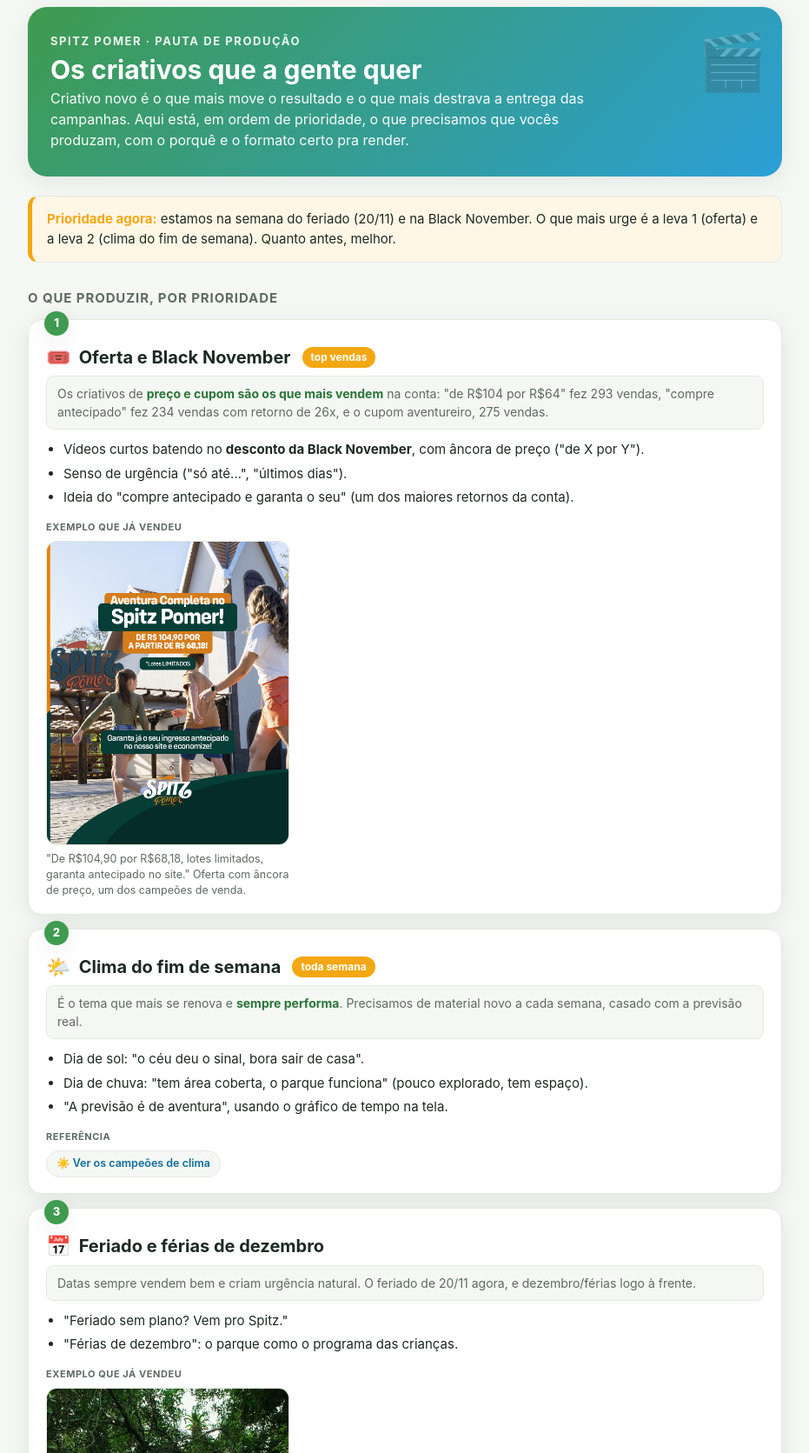
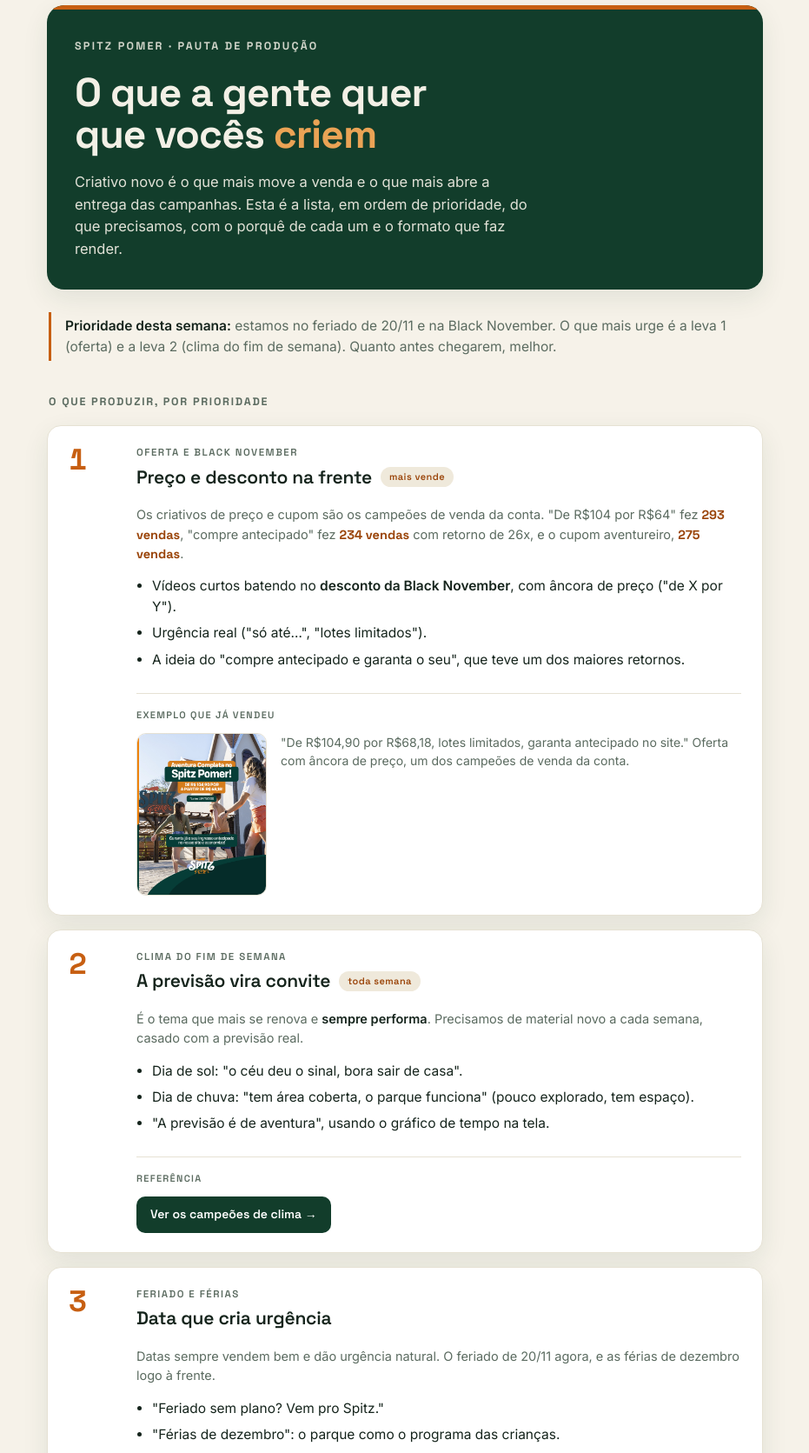
Before and after one commit to cardo-jpg/spitz-pauta-criativos, a plain HTML site: page index.html in a window 1280 px wide. Shown: the part 20-1691 px from the top of the page at 87% size, without its empty margins (174-1105 px from the left). Drawn offline with Linux system fonts and the light colour scheme.

Commit message:
Redesign com identidade Spitz (verde pinho + laranja)

```diff
--- a/index.html
+++ b/index.html
@@ -1,179 +1,252 @@
-<!doctype html>
-<html lang="pt-BR">
-<head>
-<meta charset="utf-8">
-<meta name="viewport" content="width=device-width, initial-scale=1">
+<meta name="claude:viewport-fit-sides" content="cover">
 <title>Pauta de Criativos</title>
+<link rel="preconnect" href="https://fonts.googleapis.com">
+<link rel="preconnect" href="https://fonts.gstatic.com" crossorigin>
+<link rel="stylesheet" href="https://fonts.googleapis.com/css2?family=Space+Grotesk:wght@500;600;700&family=Inter:wght@400;500;600&display=swap">
 <style>
+  /* Layout: pine-green brand hero; cream reading column; priority items as a numbered
+     editorial list; real creative refs as framed figures; specs grid; cadence band. */
   :root{
-    --bg:#f4f7f3; --card:#ffffff; --ink:#1c2a22; --muted:#5d6b61;
-    --line:#e3eadf; --sky:#2b9fd6; --sky-ink:#0d6d9c;
-    --sun:#f3a712; --grass:#3f9b4f; --grass-ink:#2c7439;
-    --warm:#fff6e6; --shadow:0 6px 24px rgba(28,42,34,.08);
+    --bg:#f6f2e9; --surface:#ffffff; --ink:#15241c; --muted:#5b6b60; --line:#e6e1d3;
+    --pine:#123d2b; --pine-ink:#f3f0e6; --orange:#c75f12; --orange-ink:#9a4409;
+    --orange-soft:#eaa355; --chip:#efe9db; --shadow:0 10px 30px rgba(18,61,43,.09);
+    --display:"Space Grotesk",system-ui,sans-serif;
+    --body:"Inter",system-ui,-apple-system,Segoe UI,Roboto,sans-serif;
   }
   @media (prefers-color-scheme:dark){
     :root:not([data-theme="light"]){
-      --bg:#121712; --card:#1b221b; --ink:#e9efe7; --muted:#9fb0a2;
-      --line:#2b352b; --sky:#4fb6e6; --sky-ink:#8fd3f2; --sun:#f6bb4a;
-      --grass:#5bc06d; --grass-ink:#9ee3a8; --warm:#2a2515; --shadow:0 6px 24px rgba(0,0,0,.35);
+      --bg:#10150f; --surface:#19201a; --ink:#edf1e9; --muted:#9bac9f; --line:#2a332a;
+      --pine:#14402e; --pine-ink:#f3f0e6; --orange:#e2832f; --orange-ink:#f0b878;
+      --orange-soft:#f0b878; --chip:#232c23; --shadow:0 10px 30px rgba(0,0,0,.4); color-scheme:dark;
     }
   }
   :root[data-theme="dark"]{
-    --bg:#121712; --card:#1b221b; --ink:#e9efe7; --muted:#9fb0a2;
-    --line:#2b352b; --sky:#4fb6e6; --sky-ink:#8fd3f2; --sun:#f6bb4a;
-    --grass:#5bc06d; --grass-ink:#9ee3a8; --warm:#2a2515; --shadow:0 6px 24px rgba(0,0,0,.35);
+    --bg:#10150f; --surface:#19201a; --ink:#edf1e9; --muted:#9bac9f; --line:#2a332a;
+    --pine:#14402e; --pine-ink:#f3f0e6; --orange:#e2832f; --orange-ink:#f0b878;
+    --orange-soft:#f0b878; --chip:#232c23; --shadow:0 10px 30px rgba(0,0,0,.4); color-scheme:dark;
   }
   *{box-sizing:border-box}
-  body{margin:0;background:var(--bg);color:var(--ink);
-    font-family:-apple-system,BlinkMacSystemFont,"Segoe UI",Roboto,Helvetica,Arial,sans-serif;
-    line-height:1.5;-webkit-font-smoothing:antialiased}
-  .wrap{max-width:900px;margin:0 auto;padding:28px 16px 64px}
-  header.hero{background:linear-gradient(135deg,var(--grass) 0%,var(--sky) 100%);
-    color:#fff;border-radius:22px;padding:30px 26px;box-shadow:var(--shadow);position:relative;overflow:hidden}
-  header.hero::after{content:"🎬";position:absolute;right:18px;top:14px;font-size:64px;opacity:.22}
-  .kicker{font-size:13px;letter-spacing:.12em;text-transform:uppercase;font-weight:700;opacity:.9}
-  header.hero h1{margin:.2em 0 .15em;font-size:30px;line-height:1.1}
-  header.hero p{margin:0;max-width:62ch;font-size:16px;opacity:.96}
-  .banner{background:var(--warm);border:1px solid var(--line);border-left:5px solid var(--sun);
-    border-radius:12px;padding:15px 17px;margin:22px 0;font-size:15px}
-  .banner b{color:var(--sun)}
-  h2{font-size:15px;letter-spacing:.06em;text-transform:uppercase;color:var(--muted);margin:30px 0 12px;font-weight:700}
-  .card{background:var(--card);border:1px solid var(--line);border-radius:16px;padding:20px 20px 18px;
-    box-shadow:var(--shadow);margin-bottom:16px;position:relative}
-  .card .num{position:absolute;top:-10px;left:18px;background:var(--grass);color:#fff;font-weight:800;
-    font-size:13px;width:28px;height:28px;border-radius:50%;display:grid;place-items:center;box-shadow:var(--shadow)}
-  .card h3{margin:6px 0 4px;font-size:20px;display:flex;align-items:center;gap:9px}
-  .card .em{font-size:23px}
-  .why{font-size:14px;color:var(--muted);margin:0 0 12px;background:var(--bg);border-radius:9px;padding:9px 12px;
-    border:1px solid var(--line)}
-  .why b{color:var(--grass-ink)}
-  .card ul{margin:0;padding-left:20px}
-  .card li{margin:5px 0;font-size:15px}
-  .refs{margin-top:14px;display:flex;flex-wrap:wrap;gap:8px}
-  .refs .lbl{width:100%;font-size:11px;text-transform:uppercase;letter-spacing:.05em;color:var(--muted);font-weight:700}
-  .reflink{display:inline-flex;align-items:center;gap:5px;font-size:12.5px;font-weight:600;text-decoration:none;
-    color:var(--sky-ink);background:var(--bg);border:1px solid var(--line);border-radius:999px;padding:5px 11px}
-  .reflink:hover{border-color:var(--sky)}
-  .refimg{margin:0;max-width:280px}
-  .refimg img{width:100%;border-radius:12px;display:block;border:1px solid var(--line)}
-  .refimg figcaption{font-size:12.5px;color:var(--muted);margin-top:7px;line-height:1.45}
-  .pill{display:inline-block;font-size:12px;font-weight:700;color:#fff;background:var(--sun);
-    border-radius:999px;padding:3px 10px;margin-left:4px;vertical-align:middle}
-  .specs{display:grid;grid-template-columns:repeat(auto-fit,minmax(220px,1fr));gap:12px}
-  .spec{background:var(--card);border:1px solid var(--line);border-radius:13px;padding:14px 16px;box-shadow:var(--shadow)}
-  .spec b{display:block;color:var(--sky-ink);font-size:15px;margin-bottom:3px}
+  body{margin:0;background:var(--bg);color:var(--ink);font-family:var(--body);
+    line-height:1.55;-webkit-font-smoothing:antialiased;font-size:16px}
+  .wrap{max-width:860px;margin:0 auto;
+    padding-left:max(18px,env(safe-area-inset-left,0px));
+    padding-right:max(18px,env(safe-area-inset-right,0px));
+    padding-block:26px 60px}
+  h1,h2,h3,.eyebrow,.num,.stat b{font-family:var(--display)}
+
+  /* hero */
+  .hero{background:var(--pine);color:var(--pine-ink);border-radius:20px;
+    padding:38px 32px 34px;position:relative;overflow:hidden;box-shadow:var(--shadow)}
+  .hero::before{content:"";position:absolute;inset:0 0 auto 0;height:5px;background:var(--orange)}
+  .brand{font-family:var(--display);font-weight:700;letter-spacing:.18em;font-size:12.5px;
+    text-transform:uppercase;opacity:.85;margin-bottom:20px}
+  .hero h1{margin:0;font-size:clamp(30px,6vw,46px);line-height:1.04;font-weight:700;
+    letter-spacing:-.02em;text-wrap:balance;max-width:16ch}
+  .hero h1 em{font-style:normal;color:var(--orange-soft)}
+  .hero p{margin:18px 0 0;font-size:16.5px;max-width:52ch;opacity:.92}
+
+  /* intro / priority banner */
+  .lead{display:flex;gap:14px;align-items:flex-start;margin:26px 2px 8px;
+    border-left:3px solid var(--orange);padding:4px 0 4px 16px}
+  .lead p{margin:0;font-size:15.5px;color:var(--muted)}
+  .lead b{color:var(--ink)}
+
+  .section-label{font-family:var(--display);font-weight:700;font-size:12.5px;letter-spacing:.14em;
+    text-transform:uppercase;color:var(--muted);margin:38px 2px 16px}
+
+  /* priority items */
+  .item{background:var(--surface);border:1px solid var(--line);border-radius:16px;
+    box-shadow:var(--shadow);margin-bottom:16px;overflow:hidden}
+  .item-in{display:grid;grid-template-columns:58px 1fr;gap:4px 20px;padding:22px 24px}
+  .num{grid-row:1/3;font-size:34px;font-weight:700;color:var(--orange);line-height:1;
+    font-variant-numeric:tabular-nums}
+  .eyebrow{font-family:var(--display);font-weight:600;font-size:11.5px;letter-spacing:.13em;
+    text-transform:uppercase;color:var(--muted)}
+  .item h3{margin:3px 0 0;font-size:21px;font-weight:600;letter-spacing:-.01em;display:flex;
+    align-items:center;gap:10px;flex-wrap:wrap}
+  .tag{font-family:var(--display);font-size:11px;font-weight:600;letter-spacing:.04em;
+    color:var(--orange-ink);background:var(--chip);border-radius:999px;padding:3px 10px}
+  .item-body{grid-column:2}
+  .why{font-size:14.5px;color:var(--muted);margin:12px 0 14px}
+  .why b{color:var(--ink)}
+  .why .big{color:var(--orange-ink);font-family:var(--display);font-weight:700}
+  .item ul{margin:0;padding-left:18px}
+  .item li{margin:6px 0;font-size:15.5px}
+  .item li b{font-weight:600}
+
+  /* reference figure */
+  .ref{grid-column:2;margin-top:16px;padding-top:16px;border-top:1px solid var(--line);
+    display:flex;gap:16px;align-items:flex-start;flex-wrap:wrap}
+  .ref .cap{font-family:var(--display);font-weight:600;font-size:11px;letter-spacing:.12em;
+    text-transform:uppercase;color:var(--muted);width:100%;margin-bottom:-4px}
+  .ref img{width:150px;max-width:40vw;border-radius:11px;border:1px solid var(--line);display:block}
+  .ref figcaption{flex:1;min-width:180px;font-size:14px;color:var(--muted);line-height:1.5}
+  .ref figure{margin:0;display:contents}
+  .reflink{display:inline-flex;align-items:center;gap:7px;font-family:var(--display);font-weight:600;
+    font-size:14px;text-decoration:none;color:var(--surface);background:var(--pine);
+    border-radius:10px;padding:10px 16px}
+  .reflink:hover{background:var(--orange)}
+
+  /* specs */
+  .specs{display:grid;grid-template-columns:repeat(auto-fit,minmax(230px,1fr));gap:1px;
+    background:var(--line);border:1px solid var(--line);border-radius:16px;overflow:hidden}
+  .spec{background:var(--surface);padding:18px 20px}
+  .spec b{display:block;font-family:var(--display);font-weight:600;font-size:15px;margin-bottom:4px}
   .spec span{font-size:13.5px;color:var(--muted)}
-  .cad{background:linear-gradient(135deg,var(--sun) 0%,var(--grass) 100%);color:#fff;border-radius:16px;
-    padding:20px 22px;box-shadow:var(--shadow);margin-top:10px}
-  .cad h3{margin:0 0 6px;font-size:19px}
-  .cad p{margin:0;font-size:15px;opacity:.96}
+
+  /* cadence */
+  .cadence{background:var(--pine);color:var(--pine-ink);border-radius:16px;padding:26px 28px;
+    margin-top:18px;box-shadow:var(--shadow)}
+  .cadence .eyebrow{color:var(--orange-soft);opacity:.95}
+  .cadence h3{margin:6px 0 8px;font-size:20px;font-weight:600;color:var(--pine-ink)}
+  .cadence p{margin:0;font-size:15.5px;opacity:.92;max-width:60ch}
+
   footer{margin-top:40px;text-align:center;color:var(--muted);font-size:13px}
-  @media(max-width:560px){header.hero h1{font-size:25px}}
+
+  @media(max-width:520px){
+    .hero{padding:30px 22px}
+    .item-in{grid-template-columns:44px 1fr;padding:20px 18px;gap:4px 14px}
+    .num{font-size:28px}
+    .ref img{width:120px}
+  }
 </style>
-</head>
-<body>
+
 <div class="wrap">
 
   <header class="hero">
-    <div class="kicker">Spitz Pomer · Pauta de produção</div>
-    <h1>Os criativos que a gente quer</h1>
-    <p>Criativo novo é o que mais move o resultado e o que mais destrava a entrega das campanhas. Aqui está, em ordem de prioridade, o que precisamos que vocês produzam, com o porquê e o formato certo pra render.</p>
+    <div class="brand">Spitz Pomer &middot; Pauta de produção</div>
+    <h1>O que a gente quer que vocês <em>criem</em></h1>
+    <p>Criativo novo é o que mais move a venda e o que mais abre a entrega das campanhas. Esta é a lista, em ordem de prioridade, do que precisamos, com o porquê de cada um e o formato que faz render.</p>
   </header>
 
-  <div class="banner">
-    <b>Prioridade agora:</b> estamos na semana do feriado (20/11) e na Black November. O que mais urge é a leva 1 (oferta) e a leva 2 (clima do fim de semana). Quanto antes, melhor.
+  <div class="lead">
+    <p><b>Prioridade desta semana:</b> estamos no feriado de 20/11 e na Black November. O que mais urge é a leva 1 (oferta) e a leva 2 (clima do fim de semana). Quanto antes chegarem, melhor.</p>
   </div>
 
-  <h2>O que produzir, por prioridade</h2>
+  <div class="section-label">O que produzir, por prioridade</div>
 
-  <div class="card">
+  <article class="item">
+    <div class="item-in">
       <div class="num">1</div>
-    <h3><span class="em">🎟️</span> Oferta e Black November <span class="pill">top vendas</span></h3>
-    <p class="why">Os criativos de <b>preço e cupom são os que mais vendem</b> na conta: "de R$104 por R$64" fez 293 vendas, "compre antecipado" fez 234 vendas com retorno de 26x, e o cupom aventureiro, 275 vendas.</p>
+      <div>
+        <div class="eyebrow">Oferta e Black November</div>
+        <h3>Preço e desconto na frente <span class="tag">mais vende</span></h3>
+      </div>
+      <div class="item-body">
+        <p class="why">Os criativos de preço e cupom são os campeões de venda da conta. "De R$104 por R$64" fez <span class="big">293 vendas</span>, "compre antecipado" fez <span class="big">234 vendas</span> com retorno de 26x, e o cupom aventureiro, <span class="big">275 vendas</span>.</p>
         <ul>
           <li>Vídeos curtos batendo no <b>desconto da Black November</b>, com âncora de preço ("de X por Y").</li>
-      <li>Senso de urgência ("só até…", "últimos dias").</li>
-      <li>Ideia do "compre antecipado e garanta o seu" (um dos maiores retornos da conta).</li>
+          <li>Urgência real ("só até…", "lotes limitados").</li>
+          <li>A ideia do "compre antecipado e garanta o seu", que teve um dos maiores retornos.</li>
         </ul>
-    <div class="refs">
-      <span class="lbl">Exemplo que já vendeu</span>
-      <figure class="refimg">
-        <img src="capas_ref/oferta_104.jpg" alt="Criativo de oferta campeao" loading="lazy">
-        <figcaption>"De R$104,90 por R$68,18, lotes limitados, garanta antecipado no site." Oferta com âncora de preço, um dos campeões de venda.</figcaption>
+      </div>
+      <div class="ref">
+        <span class="cap">Exemplo que já vendeu</span>
+        <figure>
+          <img src="capas_ref/oferta_104.jpg" alt="Criativo de oferta campeao do Spitz">
+          <figcaption>"De R$104,90 por R$68,18, lotes limitados, garanta antecipado no site." Oferta com âncora de preço, um dos campeões de venda da conta.</figcaption>
         </figure>
       </div>
     </div>
+  </article>
 
-  <div class="card">
+  <article class="item">
+    <div class="item-in">
       <div class="num">2</div>
-    <h3><span class="em">🌤️</span> Clima do fim de semana <span class="pill">toda semana</span></h3>
+      <div>
+        <div class="eyebrow">Clima do fim de semana</div>
+        <h3>A previsão vira convite <span class="tag">toda semana</span></h3>
+      </div>
+      <div class="item-body">
         <p class="why">É o tema que mais se renova e <b>sempre performa</b>. Precisamos de material novo a cada semana, casado com a previsão real.</p>
         <ul>
           <li>Dia de sol: "o céu deu o sinal, bora sair de casa".</li>
           <li>Dia de chuva: "tem área coberta, o parque funciona" (pouco explorado, tem espaço).</li>
           <li>"A previsão é de aventura", usando o gráfico de tempo na tela.</li>
         </ul>
-    <div class="refs">
-      <span class="lbl">Referência</span>
-      <a class="reflink" href="https://cardo-jpg.github.io/spitz-clima/" target="_blank" rel="noopener">☀️ Ver os campeões de clima</a>
+      </div>
+      <div class="ref">
+        <span class="cap">Referência</span>
+        <a class="reflink" href="https://cardo-jpg.github.io/spitz-clima/" target="_blank" rel="noopener">Ver os campeões de clima &rarr;</a>
       </div>
     </div>
+  </article>
 
-  <div class="card">
+  <article class="item">
+    <div class="item-in">
       <div class="num">3</div>
-    <h3><span class="em">📅</span> Feriado e férias de dezembro</h3>
-    <p class="why">Datas sempre vendem bem e criam urgência natural. O feriado de 20/11 agora, e dezembro/férias logo à frente.</p>
+      <div>
+        <div class="eyebrow">Feriado e férias</div>
+        <h3>Data que cria urgência</h3>
+      </div>
+      <div class="item-body">
+        <p class="why">Datas sempre vendem bem e dão urgência natural. O feriado de 20/11 agora, e as férias de dezembro logo à frente.</p>
         <ul>
           <li>"Feriado sem plano? Vem pro Spitz."</li>
           <li>"Férias de dezembro": o parque como o programa das crianças.</li>
         </ul>
-    <div class="refs">
-      <span class="lbl">Exemplo que já vendeu</span>
-      <figure class="refimg">
-        <img src="capas_ref/feriado.jpg" alt="Criativo de feriado campeao" loading="lazy">
+      </div>
+      <div class="ref">
+        <span class="cap">Exemplo que já vendeu</span>
+        <figure>
+          <img src="capas_ref/feriado.jpg" alt="Criativo de feriado do Spitz">
           <figcaption>"Feriado chegando e você sem plano? Vem pro Spitz Pomer! Um dia inteiro de aventura pra família toda. Garanta seu Passaporte e aproveita o feriadão."</figcaption>
         </figure>
       </div>
     </div>
+  </article>
 
-  <div class="card">
+  <article class="item">
+    <div class="item-in">
       <div class="num">4</div>
-    <h3><span class="em">🎢</span> Atração por dentro e adrenalina</h3>
-    <p class="why">Mostrar a experiência vende: "adrenalina garantida" fez 142 vendas (retorno 13x) e o combo de atrações, 118 vendas.</p>
+      <div>
+        <div class="eyebrow">Atração por dentro</div>
+        <h3>Mostrar a experiência</h3>
+      </div>
+      <div class="item-body">
+        <p class="why">Mostrar a adrenalina vende: "adrenalina garantida" fez <span class="big">142 vendas</span> com retorno de 13x, e o combo de atrações, <span class="big">118 vendas</span>.</p>
         <ul>
-      <li>POV de quem está na <b>tirolesa</b> e no <b>tubing</b> (câmera na pessoa).</li>
+          <li>POV de quem está na <b>tirolesa</b> e no <b>tubing</b>, câmera na pessoa.</li>
           <li>Cada atração forte em destaque, uma por vídeo.</li>
-      <li>Novidades do parque, o que mudou, o que é novo.</li>
+          <li>Novidades do parque: o que mudou, o que é novo.</li>
         </ul>
       </div>
+    </div>
+  </article>
 
-  <div class="card">
+  <article class="item">
+    <div class="item-in">
       <div class="num">5</div>
-    <h3><span class="em">💬</span> Depoimento, UGC e Mirelle</h3>
-    <p class="why">Prova social converte. Vídeos de gente real e os conteúdos com a Mirelle têm bom retorno.</p>
+      <div>
+        <div class="eyebrow">Depoimento e UGC</div>
+        <h3>Prova social de quem visita</h3>
+      </div>
+      <div class="item-body">
+        <p class="why">Gente real curtindo converte. Depoimentos curtos e conteúdo de influenciador têm bom retorno.</p>
         <ul>
-      <li>Depoimentos curtos de visitantes ("o que achou?", reação na hora).</li>
-      <li>Mais conteúdo com a Mirelle apresentando o parque.</li>
+          <li>Depoimentos de visitantes, reação na hora ("o que achou?").</li>
           <li>Família curtindo junta, do radical ao tranquilo.</li>
+          <li>Conteúdo de influenciador apresentando o parque.</li>
         </ul>
       </div>
+    </div>
+  </article>
 
-  <h2>Regras técnicas (o que faz render)</h2>
+  <div class="section-label">Regras técnicas (o que faz render)</div>
   <div class="specs">
     <div class="spec"><b>Vertical 9:16</b><span>Feito pra Reels e Stories, que é onde a entrega acontece.</span></div>
-    <div class="spec"><b>Hook nos 3 primeiros segundos</b><span>Prende logo de cara, senão a pessoa passa.</span></div>
+    <div class="spec"><b>Hook nos 3 primeiros segundos</b><span>Prende logo de cara, senão a pessoa passa reto.</span></div>
     <div class="spec"><b>Legenda na tela</b><span>Dobra a retenção na conta. Texto grande e legível.</span></div>
-    <div class="spec"><b>Em lotes de 3 a 5</b><span>Quanto mais criativo novo girando, mais as campanhas conseguem entregar.</span></div>
-    <div class="spec"><b>Duração curta</b><span>Direto ao ponto, variando versões de 10 a 30 segundos.</span></div>
+    <div class="spec"><b>Em lotes de 3 a 5</b><span>Mais criativo novo girando é mais entrega pras campanhas.</span></div>
+    <div class="spec"><b>Duração curta</b><span>Direto ao ponto, versões de 10 a 30 segundos.</span></div>
     <div class="spec"><b>Imagem limpa</b><span>Foco nas atrações e nas pessoas se divertindo.</span></div>
   </div>
 
-  <div class="cad" style="margin-top:16px">
-    <h3>A cadência ideal</h3>
-    <p>Um lote novo (3 a 5 vídeos) por semana mantém as campanhas sempre com material fresco. É o que vai sustentar e aumentar as vendas daqui pra frente. O criativo é o combustível: sem material novo, a entrega satura e o resultado cai.</p>
+  <div class="cadence">
+    <div class="eyebrow">A cadência ideal</div>
+    <h3>Um lote novo por semana</h3>
+    <p>Três a cinco vídeos novos por semana mantêm as campanhas sempre com material fresco. É o que sustenta e aumenta as vendas daqui pra frente: o criativo é o combustível, e sem material novo a entrega satura e o resultado cai.</p>
   </div>
 
-  <footer>Pauta de produção de criativos · Spitz Pomer</footer>
+  <footer>Pauta de produção de criativos &middot; Spitz Pomer</footer>
 </div>
-</body>
-</html>
```
Also changed, not shown: pauta_doc.html (+181 -108 lines). Lines whose indentation alone changed are shown as unchanged.
